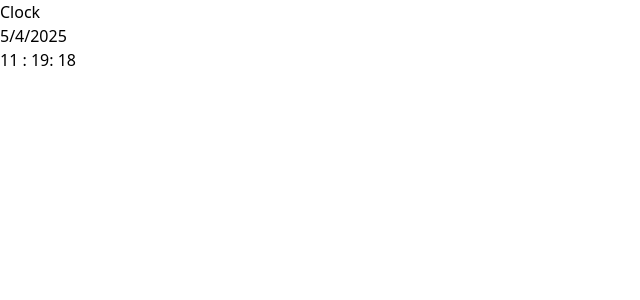
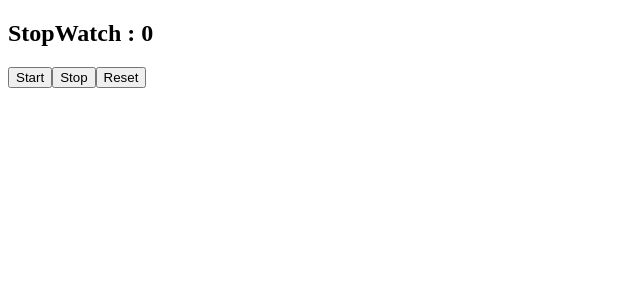
Before and after one commit to ganeshdutt100/React, a React (Vite) app in the folder code1/: page / in a window 1280 px wide. Shown: the top 300 px of the page, without its empty margins (0-640 px from the left). Built offline with nearby package versions, Linux system fonts and the light colour scheme.

Commit message:
StopWatch

```diff
--- a/code1/src/App.jsx
+++ b/code1/src/App.jsx
@@ -3,6 +3,7 @@
 
 import Code2UseEffect from "./components/Code2UseEffect";
 import Code3 from "./components/Code3";
+import { Code4 } from "./components/Code4";
 
 function App() {
   // const eventHandler = () => alert("Clicked!");
@@ -18,7 +19,8 @@ function App() {
     <ChildComponents onClick={eventHandler}></ChildComponents> */}
 
       {/* <Code2UseEffect /> */}
-      <Code3 />
+      {/* <Code3 /> */}
+      <Code4 />
     </>
   );
 }
--- /dev/null
+++ b/code1/src/components/Code4.jsx
@@ -0,0 +1,27 @@
+import React, { useState, useEffect } from "react";
+
+export const Code4 = () => {
+  const [seconds, setSeconds] = useState(0);
+  const [running, setRunning] = useState(false);
+
+  useEffect(() => {
+    let timer;
+    if (running) {
+      timer = setInterval(() => {
+        setSeconds((x) => x + 1);
+      }, 1000);
+    } else {
+      clearInterval(timer);
+    }
+  }, [running]);
+  return (
+    <div>
+      <h2> StopWatch : {seconds}</h2>
+      <button onClick={() => setRunning(true)}>Start</button>
+      <button onClick={() => setRunning(false)}>Stop</button>
+      <button onClick={() => setRunning(0)}>Reset</button>
+
+      {/* <button>Reset</button> */}
+    </div>
+  );
+};
```
Also changed, not shown: code1/src/main.jsx (+7 -7 lines).
